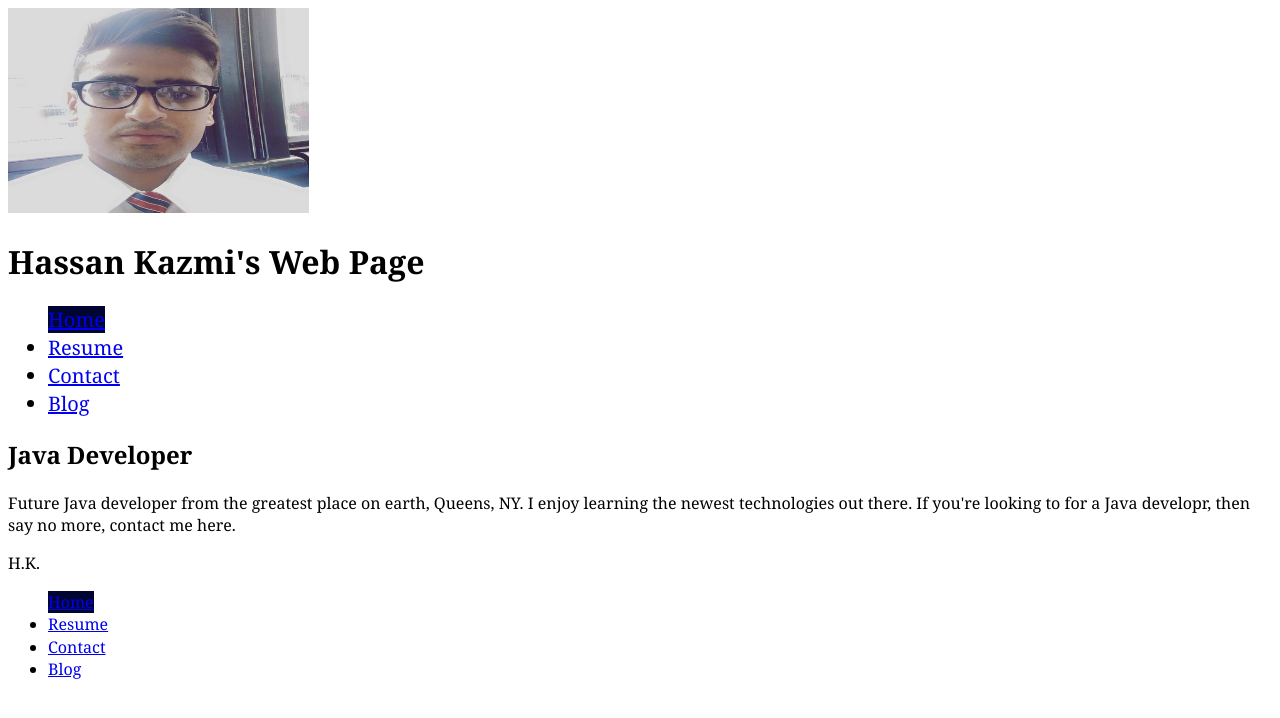
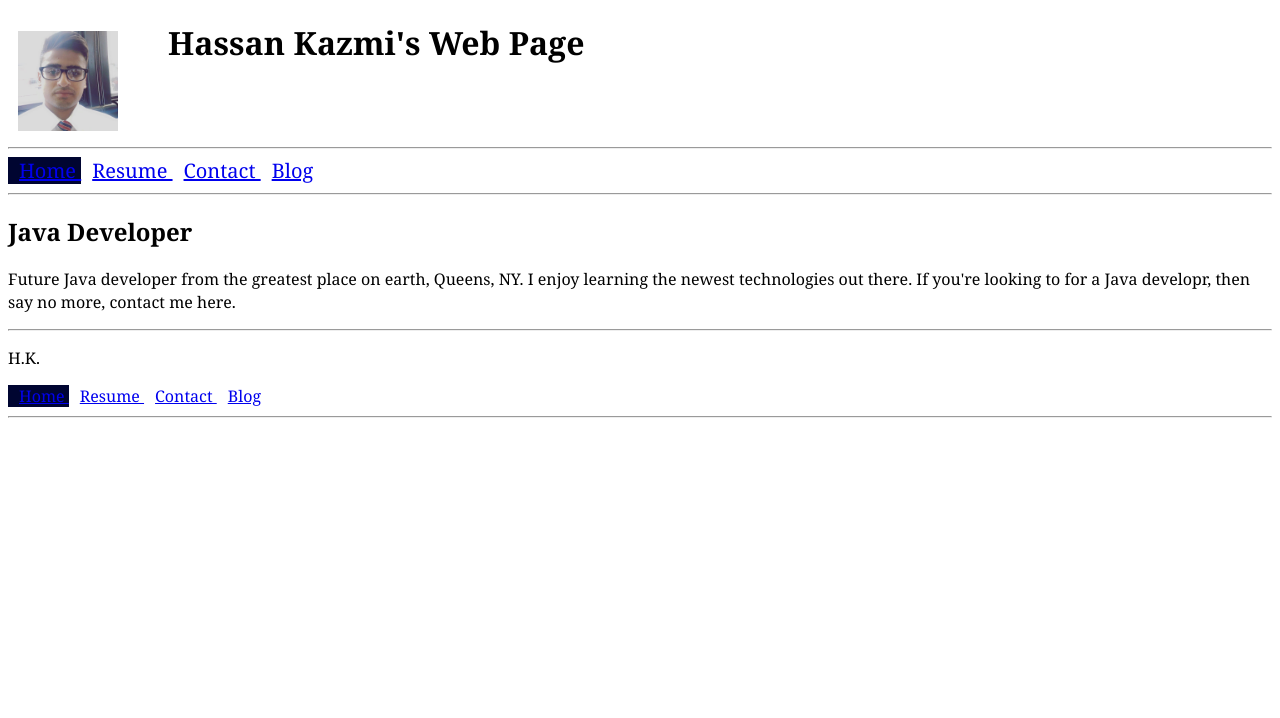
Before and after one commit to Hassankazmi23/H.K._WebPage, a Jekyll site: the page built from index.html, in a window 1280 px wide. Shown: the top 718 px of the page. Built offline with Jekyll 4.4.1, drawn with Linux system fonts in a browser that asks for light colours.

Commit message:
adding & adjustments

```diff
--- a/_layouts/default.html
+++ b/_layouts/default.html
@@ -5,21 +5,57 @@
 	<title>H. Kazmi </title>
 	<link href = "{{site.baseurl}}/css/common.css" rel = "stylesheet">
 </head>
+
+<div class = "outside">
+
+
 	<body>
 
+		<div class = "container">
+
 		<header>
+
+		<div class = "avatar">
+
 			<img alt = "person" class = "hassan" src="Images/Hkazmi1.jpeg">
+		</div>  <!-- avatar -->
+
+		<div class = "heading">
+
 			<h1>Hassan Kazmi's Web Page</h1>
+
+		</div> <!--heading-->
+
+
+
+
+		<div class = "navbar">
+			<hr>
+
 		{% include nav.html navclass = 'nav-top' %}
 		</header>
 
+		</div> <!--navbar-->
+
+		<hr>
+
 		{{ content }}
+
+		<hr>
+		<div class = "navbar">
 
 		<footer>
 		<p>H.K.</p>
 		{% include nav.html navclass = 'nav-bottom' %}
 		</footer>
 
+		</div> <!--navbar -->
+		<hr>
+		</div> <!-- container -->
+
 
 	</body>
+
+</div> <!-- outside -->
+
 </html>
--- a/css/common.css
+++ b/css/common.css
@@ -17,8 +17,36 @@ html {
 }
 
 .hassan {
-	width: 301px;
-	height: 205px;
-
+	width: 100px;
+	height: 100px;
+	margin: 10px 50px 10px 10px;
 
 }
+
+.avatar{
+	float: left;
+}
+
+.navbar{
+	clear: both;
+}
+
+.nav{
+
+    list-style-type: none;
+    margin: 0;
+    padding: 0;
+}
+
+.nav li {
+	display: inline;
+	position: relative;
+	padding-left: 11px;
+	margin: 0 0 3px 0;
+
+}
+
+.heading{
+	position: relative;
+	margin: 0 0 3px 0;
+}
```
Lines whose indentation alone changed are shown as unchanged.
